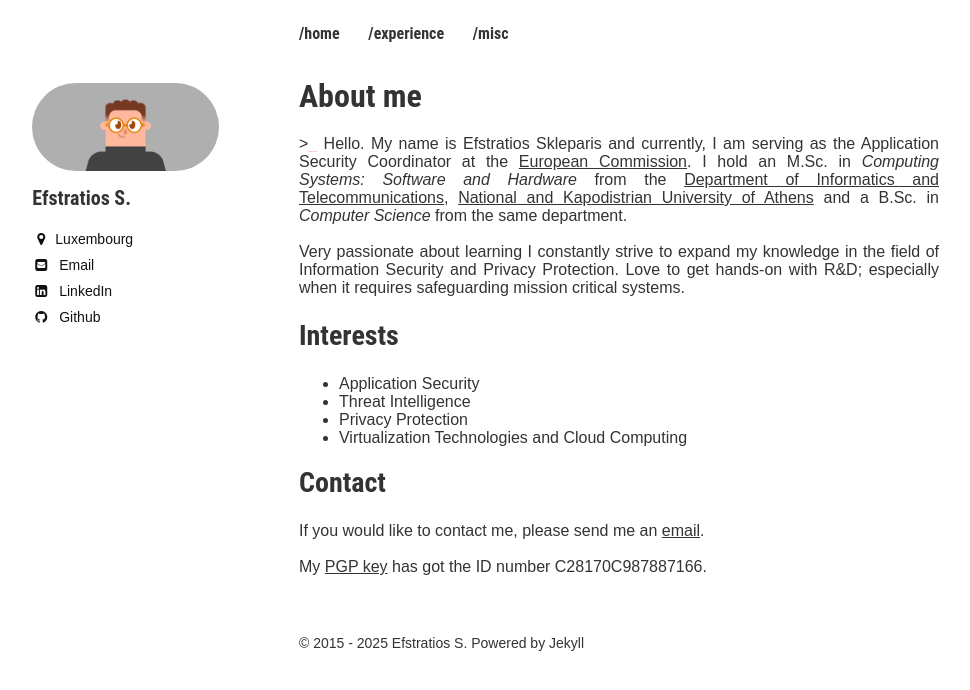
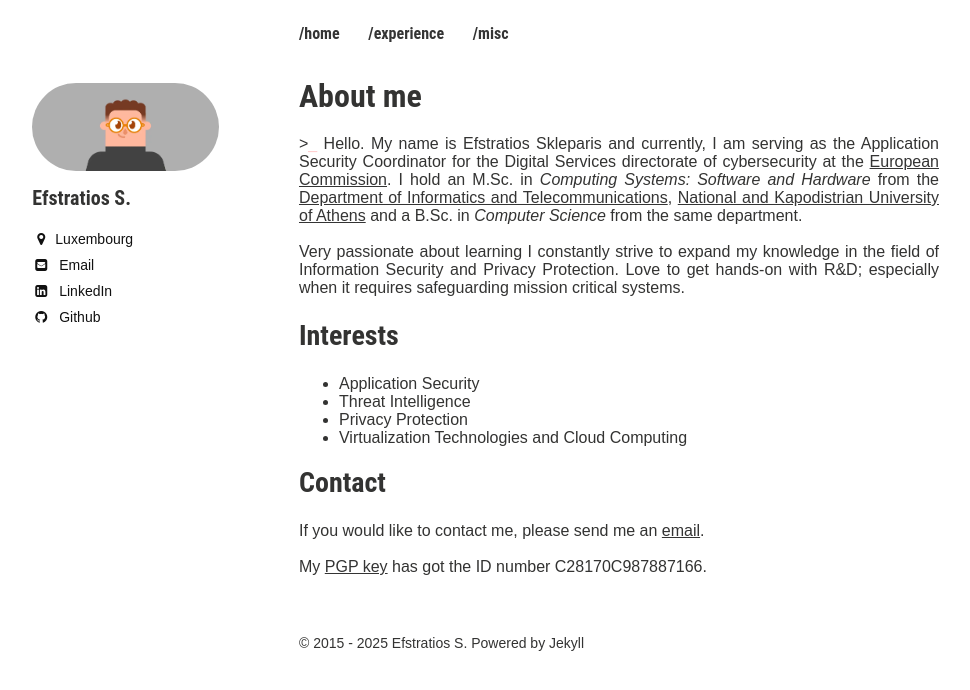
Before and after one commit to efstratios/efstratios.github.io, a Jekyll site: the page built from index.md, in a window 1280 px wide. Shown: the top 690 px of the page, without its empty margins (21-991 px from the left). Built offline with Jekyll 4.4.1, drawn with Linux system fonts in a browser that asks for light colours.

Commit message:
Update index.md

```diff
--- a/index.md
+++ b/index.md
@@ -4,7 +4,7 @@
 excerpt: "Efstratios Skleparis - Personal Webpage"
 ---
 
- \><span class="blink_text">_</span> Hello. My name is Efstratios Skleparis and currently, I am serving as the Application Security Coordinator at the [European Commission](https://ec.europa.eu/info/index_en). I hold an M.Sc. in *Computing Systems: Software and Hardware* from the [Department of Informatics and Telecommunications](http://di.uoa.gr/en){:target="_blank" rel="noopener"}, [National and Kapodistrian University of Athens](http://en.uoa.gr){:target="_blank" rel="noopener"} and a B.Sc. in *Computer Science* from the same department.
+ \><span class="blink_text">_</span> Hello. My name is Efstratios Skleparis and currently, I am serving as the Application Security Coordinator for the Digital Services directorate of cybersecurity at the [European Commission](https://ec.europa.eu/info/index_en). I hold an M.Sc. in *Computing Systems: Software and Hardware* from the [Department of Informatics and Telecommunications](http://di.uoa.gr/en){:target="_blank" rel="noopener"}, [National and Kapodistrian University of Athens](http://en.uoa.gr){:target="_blank" rel="noopener"} and a B.Sc. in *Computer Science* from the same department.
 
  <br/>Very passionate about learning I constantly strive to expand my knowledge in the field of Information Security and Privacy Protection. Love to get hands-on with R&D; especially when it requires safeguarding mission critical systems.
 
```
